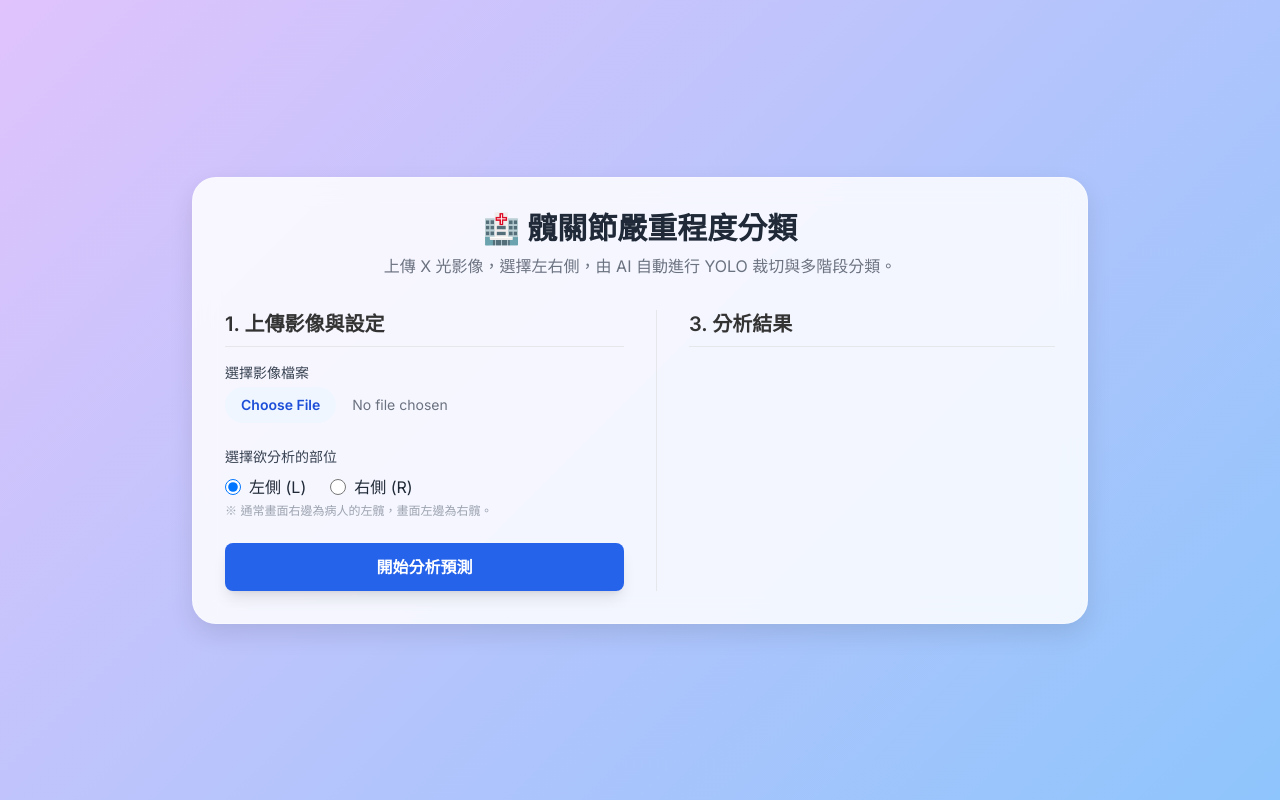
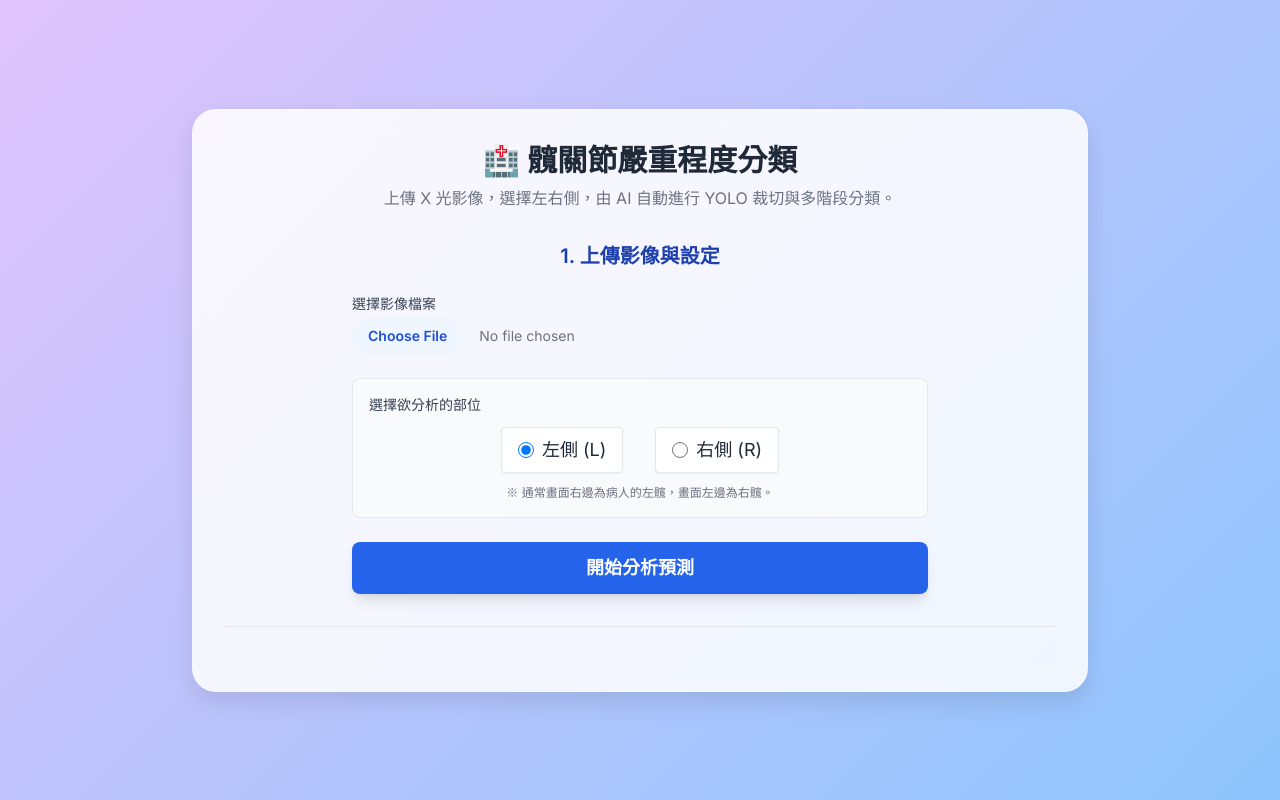
Before and after one commit to ericadgjl-huang/Renai-Hospital-DL-Project, a Flask app: page / in a window 1280 px wide. Run offline with Flask 3, Linux system fonts and the light colour scheme; some libraries are stand-ins or nearby versions.

Commit message:
style(web_app): reorganize layout to top upload section and side-by-side results, rename GradCAM labels to sets

```diff
--- a/web_app/templates/index.html
+++ b/web_app/templates/index.html
@@ -54,12 +54,11 @@
         <h1 class="text-3xl font-bold text-center mb-2 text-gray-800">🏥 髖關節嚴重程度分類</h1>
         <p class="text-center text-gray-500 mb-8">上傳 X 光影像，選擇左右側，由 AI 自動進行 YOLO 裁切與多階段分類。</p>
 
-        <div class="grid grid-cols-1 md:grid-cols-2 gap-8">
-            <!-- Left Side: Upload Form -->
-            <div class="flex flex-col">
-                <h2 class="text-xl font-semibold mb-4 border-b pb-2">1. 上傳影像與設定</h2>
+        <!-- Top Section: Upload Form -->
+        <div class="w-full mb-8 border-b pb-8">
+            <h2 class="text-xl font-semibold mb-6 text-center text-blue-800">1. 上傳影像與設定</h2>
 
-                <form id="uploadForm" class="space-y-6">
+            <form id="uploadForm" class="space-y-6 max-w-xl mx-auto">
                 <!-- File input -->
                 <div>
                     <label class="block text-sm font-medium text-gray-700 mb-1">選擇影像檔案</label>
@@ -72,119 +71,120 @@
                 </div>
 
                 <!-- Image Preview -->
-                    <div id="imagePreviewContainer" class="hidden">
-                        <p class="text-sm font-medium text-gray-700 mb-1">影像預覽:</p>
+                <div id="imagePreviewContainer" class="hidden text-center flex flex-col items-center justify-center">
+                    <p class="text-sm font-medium text-gray-700 mb-2 w-full text-left">影像預覽:</p>
                     <img id="imagePreview" src="" alt="Preview"
-                            class="max-h-64 object-contain rounded border bg-gray-50">
+                        class="max-h-64 object-contain rounded border bg-gray-50 mx-auto">
                 </div>
 
                 <!-- Side selection -->
-                    <div>
-                        <label class="block text-sm font-medium text-gray-700 mb-2">選擇欲分析的部位</label>
-                        <div class="flex space-x-6">
-                            <label class="flex items-center space-x-2 cursor-pointer">
+                <div class="bg-gray-50 p-4 rounded-lg border">
+                    <label class="block text-sm font-medium text-gray-700 mb-3">選擇欲分析的部位</label>
+                    <div class="flex space-x-8 justify-center">
+                        <label
+                            class="flex items-center space-x-2 cursor-pointer bg-white px-4 py-2 rounded shadow-sm border hover:border-blue-400 transition-colors">
                             <input type="radio" name="side" value="L" checked
                                 class="text-blue-600 focus:ring-blue-500 w-4 h-4">
-                                <span class="font-medium text-gray-800">左側 (L)</span>
+                            <span class="font-medium text-gray-800 text-lg">左側 (L)</span>
                         </label>
-                            <label class="flex items-center space-x-2 cursor-pointer">
-                                <input type="radio" name="side" value="R"
-                                    class="text-blue-600 focus:ring-blue-500 w-4 h-4">
-                                <span class="font-medium text-gray-800">右側 (R)</span>
+                        <label
+                            class="flex items-center space-x-2 cursor-pointer bg-white px-4 py-2 rounded shadow-sm border hover:border-blue-400 transition-colors">
+                            <input type="radio" name="side" value="R" class="text-blue-600 focus:ring-blue-500 w-4 h-4">
+                            <span class="font-medium text-gray-800 text-lg">右側 (R)</span>
                         </label>
                     </div>
-                        <p class="text-xs text-gray-400 mt-1">※ 通常畫面右邊為病人的左髖，畫面左邊為右髖。</p>
+                    <p class="text-xs text-center text-gray-500 mt-3">※ 通常畫面右邊為病人的左髖，畫面左邊為右髖。</p>
                 </div>
 
                 <!-- Submit Button -->
                 <button type="submit" id="submitBtn"
-                        class="w-full bg-blue-600 hover:bg-blue-700 text-white font-bold py-3 px-4 rounded-lg shadow-lg hover:shadow-xl transition-all transform hover:-translate-y-0.5">
+                    class="w-full bg-blue-600 hover:bg-blue-700 text-white font-bold py-3 px-4 rounded-lg shadow-lg hover:shadow-xl transition-all transform hover:-translate-y-0.5 text-lg">
                     開始分析預測
                 </button>
             </form>
-                </form>
+        </div>
 
-                <!-- New Section for YOLO and Cropping Results on the Left -->
-                <div id="cropTargetSection" class="hidden mt-8 border-t pt-6">
-                    <h2 class="text-xl font-semibold mb-4 border-b pb-2">2. 裁切結果</h2>
-                    <div class="space-y-4">
+        <!-- Loading & Error States -->
+        <div id="loadingState" class="hidden flex flex-col items-center justify-center py-8">
+            <div class="loader mb-4"></div>
+            <p class="text-gray-600 font-medium">AI 模型分析中，請稍候...</p>
+        </div>
+
+        <div id="errorState"
+            class="hidden bg-red-50 text-red-700 p-4 rounded-xl border border-red-200 mt-4 mb-4 text-center">
+            <p class="font-semibold text-lg">發生錯誤：</p>
+            <p id="errorMessage" class="text-sm mt-1"></p>
+        </div>
+
+        <!-- Bottom Section: Two Columns for Results -->
+        <div id="resultsGrid" class="hidden grid grid-cols-1 md:grid-cols-2 gap-8 w-full mt-4">
+
+            <!-- Left Side: YOLO Cropping Results -->
+            <div id="cropTargetSection" class="flex flex-col">
+                <h2 class="text-xl font-semibold mb-4 border-b pb-2 text-blue-800">2. 裁切結果</h2>
+                <div class="space-y-6">
                     <!-- Annotated Image -->
-                        <div>
-                            <p class="text-sm font-medium text-gray-700 mb-2">YOLO 偵測範圍預覽圖:</p>
+                    <div class="bg-gray-50 p-4 rounded-lg border">
+                        <p class="text-sm font-medium text-gray-700 mb-3">YOLO 偵測範圍預覽圖:</p>
                         <img id="annotatedResult" src="" alt="YOLO Annotated"
-                                class="w-full h-auto object-contain rounded-lg shadow-md border-2 border-white mb-2">
+                            class="w-full h-auto object-contain rounded shadow-md border border-gray-200 mx-auto">
                     </div>
 
                     <!-- Cropped Image -->
-                        <div>
-                            <p class="text-sm font-medium text-gray-700 mb-2">YOLO 裁切目標區域 (供分析使用):</p>
+                    <div class="bg-gray-50 p-4 rounded-lg border">
+                        <p class="text-sm font-medium text-gray-700 mb-3">YOLO 裁切目標區域 (供分析使用):</p>
                         <img id="croppedResult" src="" alt="Cropped ROI"
-                                class="w-2/3 h-auto object-cover rounded-lg shadow-md border-2 border-white">
+                            class="w-3/4 md:w-2/3 h-auto object-cover rounded shadow-md border border-gray-200 mx-auto">
                     </div>
                 </div>
             </div>
 
-            </div>
+            <!-- Right Side: Analysis Results -->
+            <div class="flex flex-col border-l-0 md:border-l pl-0 md:pl-8 mt-8 md:mt-0">
+                <h2 class="text-xl font-semibold mb-4 border-b pb-2 text-blue-800">3. 分析結果</h2>
 
-            <!-- Right Side: Results -->
-            <div class="flex flex-col border-l pl-0 md:pl-8 mt-8 md:mt-0">
-                <h2 class="text-xl font-semibold mb-4 border-b pb-2">3. 分析結果</h2>
-
-                <!-- Loading state -->
-                <div id="loadingState" class="hidden flex flex-col items-center justify-center py-12">
-                    <div class="loader mb-4"></div>
-                    <p class="text-gray-600 font-medium">AI 模型分析中，請稍候...</p>
-                </div>
-
-                <!-- Result Content -->
-                <div id="resultContainer" class="hidden space-y-6">
+                <div id="resultContainer" class="space-y-6 w-full">
                     <!-- Final Stage -->
-                    <div class="bg-blue-50 p-4 rounded-xl border border-blue-100 shadow-inner">
-                        <p class="text-sm text-blue-800 font-semibold mb-1">最終預測類別</p>
-                        <p class="text-4xl font-bold text-blue-600" id="finalStage">-</p>
+                    <div class="bg-blue-50 p-5 rounded-xl border border-blue-200 shadow-inner text-center">
+                        <p class="text-sm text-blue-800 font-semibold mb-2">最終預測類別</p>
+                        <p class="text-5xl font-extrabold text-blue-600 drop-shadow-sm" id="finalStage">-</p>
                     </div>
 
                     <!-- Images Grid (Grad-CAM x 3) -->
-                    <div>
-                        <p class="text-sm font-medium text-gray-700 mb-2">AI 關注區域 (Grad-CAM 熱力圖):</p>
-                        <div class="grid grid-cols-1 sm:grid-cols-3 gap-4">
+                    <div class="bg-gray-50 p-4 rounded-lg border">
+                        <p class="text-sm font-medium text-gray-700 mb-3">AI 關注區域 (Grad-CAM 熱力圖):</p>
+                        <div class="grid grid-cols-3 gap-3">
                             <!-- m1 -->
                             <div class="flex flex-col items-center">
-                                <p class="text-xs text-gray-500 font-semibold mb-1 text-center">m1 模型<br>(Stage 4 vs 其他)
-                                </p>
+                                <p class="text-xs text-gray-600 font-semibold mb-2 text-center">m1 模型<br><span
+                                        class="text-blue-600">(1,2,3),(4)</span></p>
                                 <img id="gradcamM1" src="" alt="Grad-CAM M1"
-                                    class="w-full h-auto object-cover rounded shadow border">
+                                    class="w-full h-auto object-cover rounded shadow border border-gray-300">
                             </div>
                             <!-- m2 -->
                             <div class="flex flex-col items-center">
-                                <p class="text-xs text-gray-500 font-semibold mb-1 text-center">m2 模型<br>(Stage 1 vs 其他)
-                                </p>
+                                <p class="text-xs text-gray-600 font-semibold mb-2 text-center">m2 模型<br><span
+                                        class="text-green-600">(1),(2,3,4)</span></p>
                                 <img id="gradcamM2" src="" alt="Grad-CAM M2"
-                                    class="w-full h-auto object-cover rounded shadow border">
+                                    class="w-full h-auto object-cover rounded shadow border border-gray-300">
                             </div>
                             <!-- m3 -->
                             <div class="flex flex-col items-center">
-                                <p class="text-xs text-gray-500 font-semibold mb-1 text-center">m3 模型<br>(Stage 3 vs
-                                    Stage 2)</p>
+                                <p class="text-xs text-gray-600 font-semibold mb-2 text-center">m3 模型<br><span
+                                        class="text-orange-600">(2),(3)</span></p>
                                 <img id="gradcamM3" src="" alt="Grad-CAM M3"
-                                    class="w-full h-auto object-cover rounded shadow border">
+                                    class="w-full h-auto object-cover rounded shadow border border-gray-300">
                             </div>
                         </div>
                     </div>
 
                     <!-- Confidences -->
-                    <div class="pt-4 border-t">
+                    <div class="bg-gray-50 p-4 rounded-lg border">
                         <p class="text-sm font-medium text-gray-700 mb-3">模型各類別最終判定機率 (高到低排序):</p>
-                        <ul id="probsList" class="space-y-3">
+                        <ul id="probsList" class="space-y-2">
                             <!-- JS injected elements will go here -->
                         </ul>
                     </div>
-                </div>
-
-                <!-- Error State -->
-                <div id="errorState" class="hidden bg-red-50 text-red-700 p-4 rounded-xl border border-red-200 mt-4">
-                    <p class="font-semibold">發生錯誤：</p>
-                    <p id="errorMessage" class="text-sm mt-1"></p>
                 </div>
             </div>
         </div>
@@ -228,7 +228,8 @@
             formData.append('side', side);
 
             // Hide old states, show loading
-            resultContainer.classList.add('hidden');
+            document.getElementById('resultsGrid').classList.add('hidden');
+            document.getElementById('resultContainer').classList.add('hidden');
             errorState.classList.add('hidden');
             loadingState.classList.remove('hidden');
             submitBtn.disabled = true;
@@ -283,8 +284,8 @@
                     probsList.appendChild(li);
                 });
 
-                document.getElementById('cropTargetSection').classList.remove('hidden');
-                resultContainer.classList.remove('hidden');
+                document.getElementById('resultsGrid').classList.remove('hidden');
+                document.getElementById('resultContainer').classList.remove('hidden');
 
             } catch (error) {
                 loadingState.classList.add('hidden');
```
Lines whose indentation alone changed are shown as unchanged.
